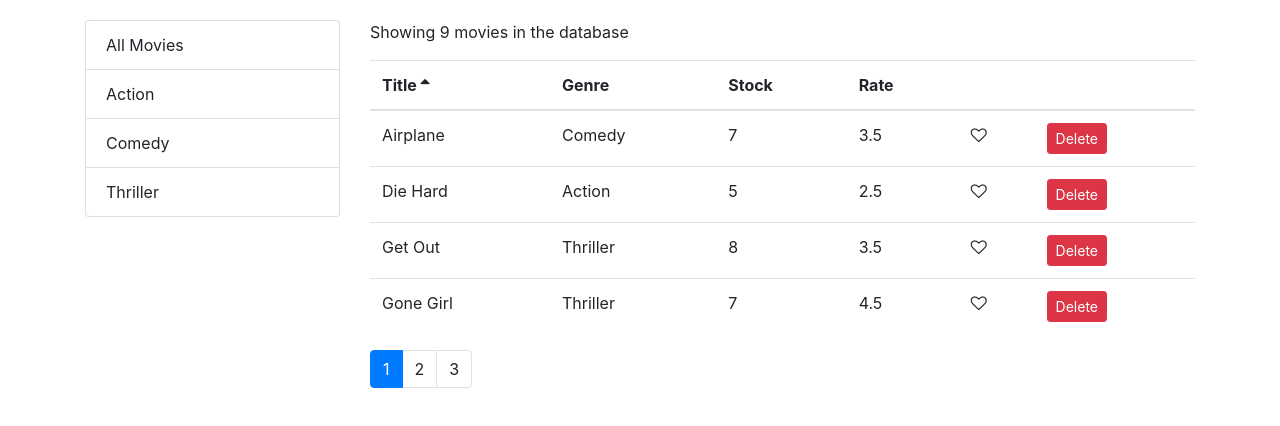
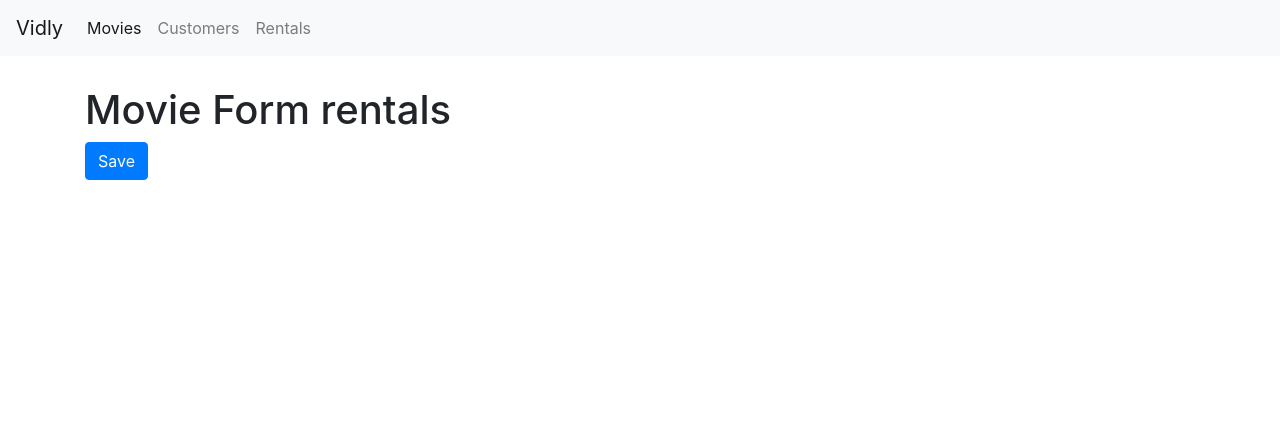
Before and after one commit to anjantalatam/vidly, a React (Create React App) app: page /movies/rentals in a window 1280 px wide. Shown: the top 426 px of the page. Built offline with nearby package versions, Linux system fonts and the light colour scheme.

Commit message:
Add routing to Vidly

```diff
--- a/src/App.js
+++ b/src/App.js
@@ -1,14 +1,19 @@
 import "./App.css";
+import React from "react";
 import Movies from "./components/movies";
 import { Redirect, Route, Switch } from "react-router-dom";
 import Rentals from "./components/rentals";
 import Customers from "./components/customers";
 import NotFound from "./components/notFound";
-
+import NavBar from "./components/navbar";
+import MovieForm from "./components/movieForm";
 function App() {
   return (
+    <React.Fragment>
+      <NavBar />
       <main className="container">
         <Switch>
+          <Route path="/movies/:id" component={MovieForm}></Route>
           <Route path="/movies" component={Movies}></Route>
           <Route path="/customers" component={Customers}></Route>
           <Route path="/rentals" component={Rentals}></Route>
@@ -17,6 +22,7 @@
           <Redirect to="/not-found" />
         </Switch>
       </main>
+    </React.Fragment>
   );
 }
 
--- /dev/null
+++ b/src/components/movieForm.jsx
@@ -0,0 +1,17 @@
+import React from "react";
+
+const MovieForm = ({ match, history }) => {
+  return (
+    <div>
+      <h1>Movie Form {match.params.id}</h1>
+      <button
+        className="btn btn-primary bnt-sm"
+        onClick={() => history.push("/movies")}
+      >
+        Save
+      </button>
+    </div>
+  );
+};
+
+export default MovieForm;
--- a/src/components/moviesTable.jsx
+++ b/src/components/moviesTable.jsx
@@ -1,9 +1,17 @@
 import React, { Component } from "react";
 import Like from "./common/like";
+import { Link } from "react-router-dom";
 import Table from "./common/table";
+
 class MoviesTable extends Component {
   columns = [
-    { path: "title", label: "Title" },
+    {
+      path: "title",
+      label: "Title",
+      content: (movie) => (
+        <Link to={`/movies/${movie._id}`}>{movie.title}</Link>
+      ),
+    },
     { path: "genre.name", label: "Genre" },
     { path: "numberInStock", label: "Stock" },
     { path: "dailyRentalRate", label: "Rate" },
--- /dev/null
+++ b/src/components/navbar.jsx
@@ -0,0 +1,44 @@
+import React from "react";
+import { Link } from "react-router-dom";
+
+const NavBar = () => {
+  return (
+    <nav className="navbar navbar-expand-lg navbar-light bg-light">
+      <Link className="navbar-brand" to="/">
+        Vidly
+      </Link>
+      <button
+        className="navbar-toggler"
+        type="button"
+        data-toggle="collapse"
+        data-target="#navbarNav"
+        aria-controls="navbarNav"
+        aria-expanded="false"
+        aria-label="Toggle navigation"
+      >
+        <span className="navbar-toggler-icon"></span>
+      </button>
+      <div className="collapse navbar-collapse" id="navbarNav">
+        <ul className="navbar-nav">
+          <li className="nav-item active">
+            <Link className="nav-link" to="/movies">
+              Movies
+            </Link>
+          </li>
+          <li className="nav-item">
+            <Link className="nav-link" to="/customers">
+              Customers
+            </Link>
+          </li>
+          <li className="nav-item">
+            <Link className="nav-link" to="rentals">
+              Rentals
+            </Link>
+          </li>
+        </ul>
+      </div>
+    </nav>
+  );
+};
+
+export default NavBar;
--- a/src/index.css
+++ b/src/index.css
@@ -1,6 +1,7 @@
 body {
   margin: 0;
-  padding: 20px 0 0 0;
+  padding: 0 0 0 0;
+
   font-family: -apple-system, BlinkMacSystemFont, "Segoe UI", "Roboto", "Oxygen",
     "Ubuntu", "Cantarell", "Fira Sans", "Droid Sans", "Helvetica Neue",
     sans-serif;
@@ -12,3 +13,7 @@
   font-family: source-code-pro, Menlo, Monaco, Consolas, "Courier New",
     monospace;
 }
+
+.navbar {
+  margin-bottom: 30px;
+}
```
Lines whose indentation alone changed are shown as unchanged.
